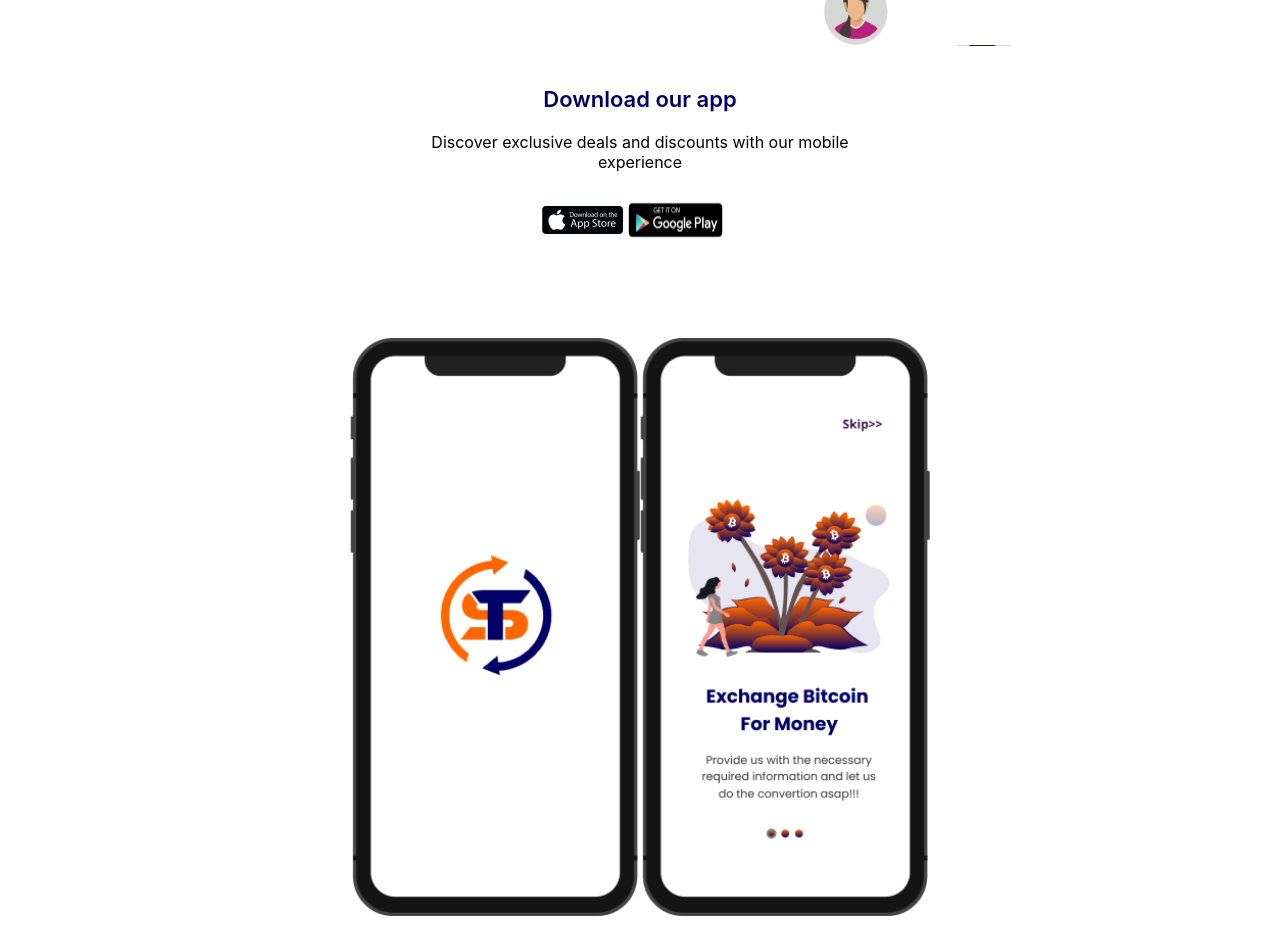
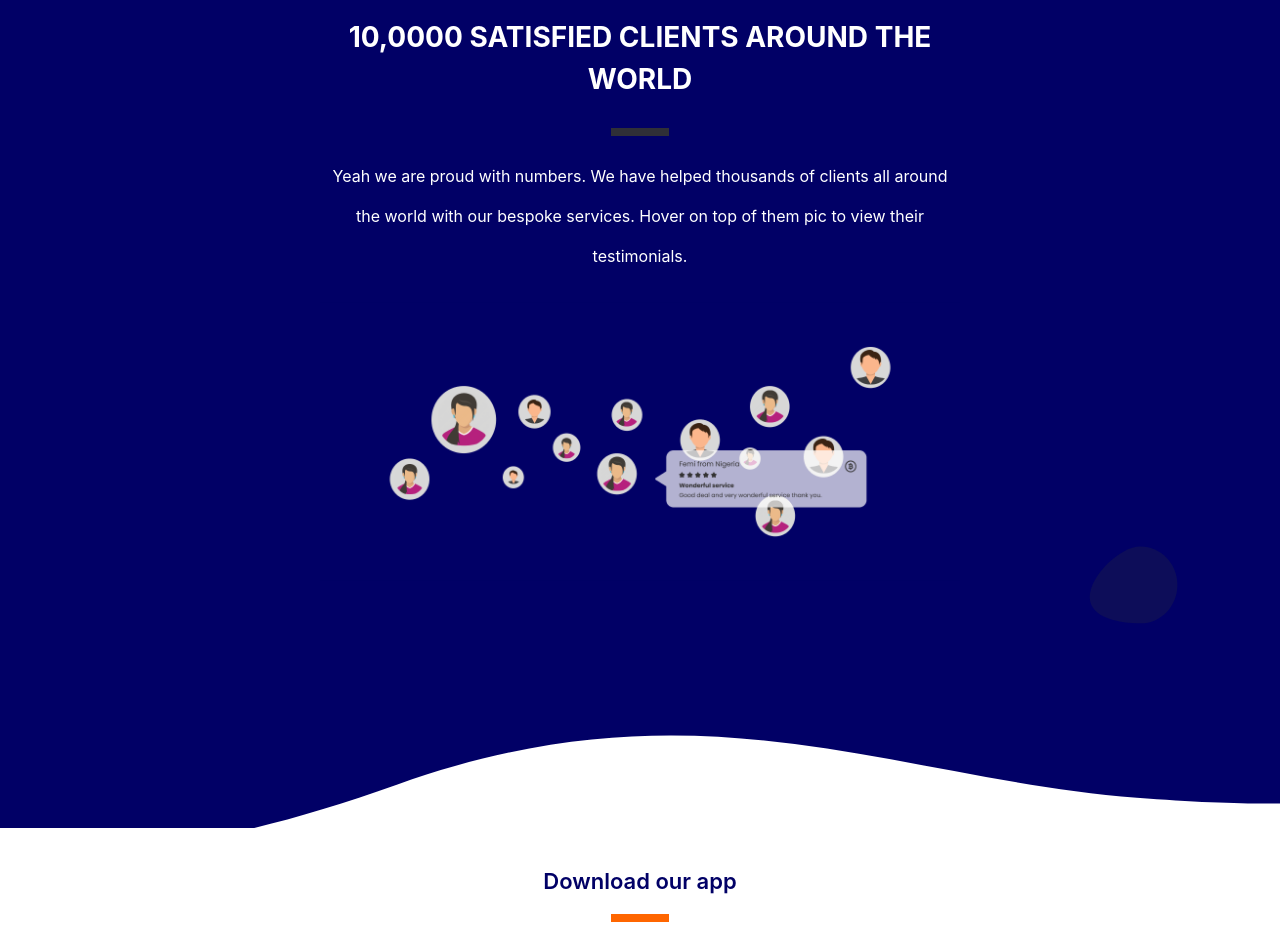
Before and after one commit to iamAbayomi/swift-trade-homepage, a React (Create React App) app: page / in a window 1280 px wide. Shown: the part 3420-4363 px from the top of the page. Built offline with nearby package versions, Linux system fonts and the light colour scheme.

Commit message:
feature: made changes

```diff
--- a/src/Homepage.tsx
+++ b/src/Homepage.tsx
@@ -5,6 +5,7 @@ import BuySellSection from './components/BuySellSection/BuySellSection'
 import BuySellSectionTwo from './components/BuySellSectionTwo/BuySellSectionTwo'
 import Footer from './components/Footer/Footer'
 import GreatExperience from './components/GreatExperience/GreatExperience'
+import OrangeBar from './components/OrangeBar/OrangeBar'
 import Oursection from './components/Oursection'
 import Testimonial from './components/Testimonial/Testimonial'
 import TopNav from './components/TopNav/TopNav'
@@ -30,6 +31,7 @@ export default class Homepage extends React.Component{
 
                     <div className="download-app-section text-align-center">
                         <p className="buysell-header" > Download our app</p>
+                        <OrangeBar />
                         <p className="buysell-text" >Discover exclusive deals and discounts with our mobile experience</p>
                         <div className="play-storeapp  display-flex">
                             <img src="./vectors/app-store-logo.png" />
--- /dev/null
+++ b/src/components/OrangeBar/OrangeBar.css
@@ -0,0 +1,6 @@
+
+.orangebar{
+    border: 4px solid #FF6600;
+    max-width: 50px;
+    margin: 20px auto;
+}
--- /dev/null
+++ b/src/components/OrangeBar/OrangeBar.tsx
@@ -0,0 +1,11 @@
+import './OrangeBar.css'
+function OrangeBar(){
+    return(
+        <div>
+            <div className="orangebar"/>
+        </div>
+    )
+}
+
+
+export default OrangeBar
--- a/src/components/Testimonial/Testimonial.css
+++ b/src/components/Testimonial/Testimonial.css
@@ -1,26 +1,59 @@
 .testimonial-background{
     /* background-image: url("./vectors/testimonial-icon.jpg"); */
     /* background: #010066; */
-    height: 400px;
+    width: 100%;
+    height: 1200px;
+    background-position: 30%;
+    position: relative;
 }
 
 .typography{
-
+    position: absolute;
+    top: 30%;
+    left: 50%;
+    transform: translate(-50%);
 }
 
+.typography-header{
+    font-style: normal;
+    font-weight: bold;
+    font-size: 28px;
+    line-height: 42px;
+    text-align: center;
+    text-transform: uppercase;
+}
+
+.typography-body{
+    font-style: normal;
+    font-weight: normal;
+    font-size: 16px;
+    line-height: 40px;
+    /* or 250% */
+
+    text-align: center;
+}
 
 .testimonial-background p{
     color: white;
 }
 
 .testimonial-icon-div{
-    max-width: 800px;
+    max-width: 1200px;
     width: 100%;
     margin: auto;
 }
 
 .testimonial-icon{
-    max-width: 800px;
+    /* max-width: 1200px;
+    min-width: 100px; */
     width: 100%;
-    /* margin: 10px 20px; */
+    height: auto;
+    margin: 10px auto;
 }
+
+
+.brown-bar{
+    border: 4px solid rgba(51, 51, 51, 0.92);
+    max-width: 50px;
+    margin: 20px auto;
+}
--- a/src/components/Testimonial/Testimonial.tsx
+++ b/src/components/Testimonial/Testimonial.tsx
@@ -1,21 +1,24 @@
 /* eslint-disable jsx-a11y/alt-text */
 
 import './Testimonial.css'
+import background from './testimonial-icon.jpg'
 
 function testimonial(){
     return(
-        <div className="testimonial-background" style ={ { backgroundImage: "url('./vectors/testimonial-icon.jpg')" } }>
+        <div className="testimonial-background" style ={ { backgroundImage: "url(./vectors/testimonial.svg)" } }>
           {/* <div className="testimonial-background" > */}
             {/* <img src="/vectors/testimonial.svg" /> */}
             <div className="typography text-align-center">
                 {/* <img src="./vectors/cut-background.png"></img> */}
-                <p className="subtitle-text"> 10,0000 satisfied clients around the world </p>
-                <p className="body-text"> Yeah we are proud with numbers. We have helped thousands of clients all around the world
+                <p className="subtitle-text typography-header "> 10,0000 satisfied clients around the world </p>
+                <div className="brown-bar"/>
+                <p className="body-text typography-body"> Yeah we are proud with numbers. We have helped thousands of clients all around the world
                     with our bespoke services. Hover on top of them pic to view their testimonials.
                 </p>
-                <div className="testimonial-icon-div">
-                    <img className="testimonial-icon" src="./vectors/testimonial-icon.jpg"/>
-                </div>
+                {/* <div className="testimonial-icon-div">
+
+                </div> */}
+                <img className="testimonial-icon" src="./vectors/testimonial-pic.png"/>
             </div>
             {/* <img src="./vectors/happycustomers.svg" /> */}
         </div>
```
Also changed, not shown: public/vectors/testimonial-pic.png (added), src/components/Testimonial/testimonial.svg (added).
